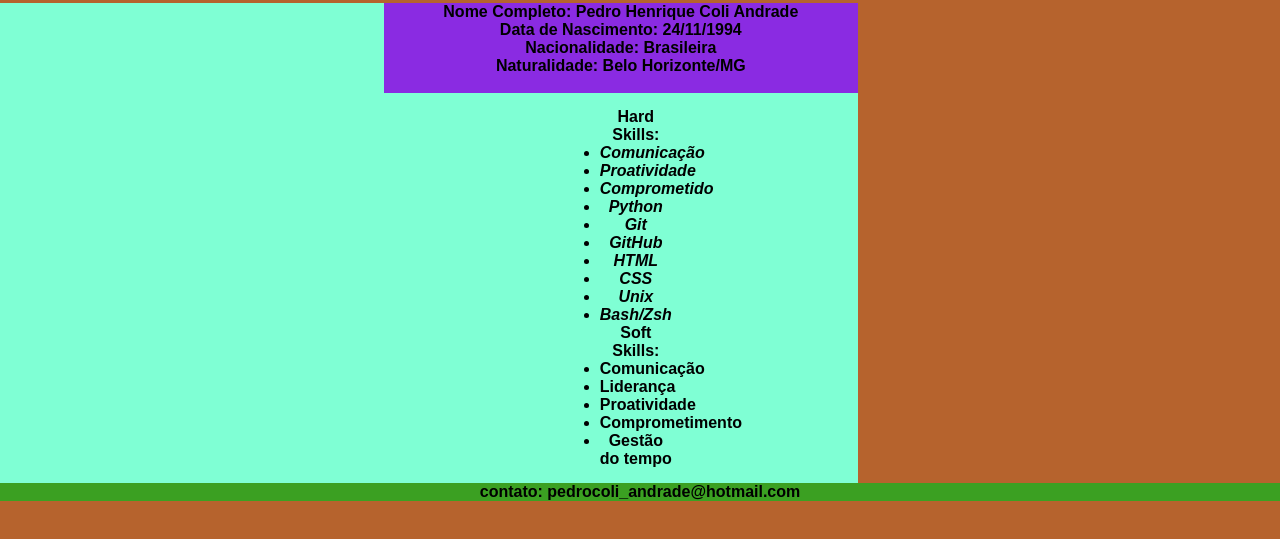
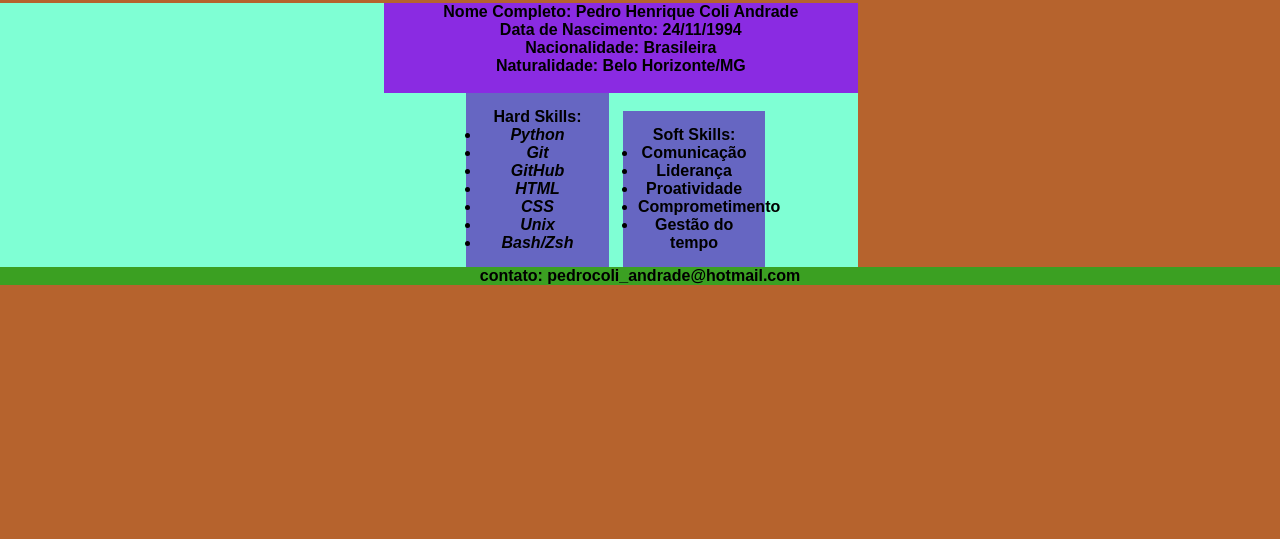
Before and after one commit to dropeko/dropeko.github.io, a plain HTML site: page index.html in a window 1280 px wide. Shown: the part 57-596 px from the top of the page. Drawn offline with Linux system fonts and the light colour scheme.

Commit message:
Configurando pagina de portifólio

```diff
--- a/index.html
+++ b/index.html
@@ -20,15 +20,12 @@
     </header>
     <main class="main-content">
         <section class="personalinfo">
-            <p id="nome"><strong>Nome Completo: Pedro Henrique Coli Andrade<br> Data de Nascimento: 24/11/1994 <br>
-            Nacionalidade: Brasileira <br> Naturalidade: Belo Horizonte/MG</strong></p><br>
+            <p><strong>Nome Completo: Pedro Henrique Coli Andrade<br> Data de Nascimento: 24/11/1994 <br>
+            Nacionalidade: Brasileira<br> Naturalidade: Belo Horizonte/MG</strong></p><br>
         </section>
         <section class="abilities">
-            <ul class="hardskills">
+            <ul class="skills">
                 <strong>Hard Skills:
-                <em><li>Comunicação</li></em>
-                <em><li>Proatividade</li></em>
-                <em><li>Comprometido</li></em>
                 <em><li>Python</li></em>
                 <em><li>Git</li></em>
                 <em><li>GitHub</li></em>
@@ -37,15 +34,13 @@
                 <em><li>Unix</li></em>
                 <em><li>Bash/Zsh</li></em></strong>
             </ul>
-            <ul class="softskills">
+            <ul class="skills">
                 <strong>Soft Skills:
                     <li>Comunicação</li>
                     <li>Liderança</li>
                     <li>Proatividade</li>
                     <li>Comprometimento</li>
                     <li>Gestão do tempo</li>
-
-
                 </strong>
 
             </ul>
--- a/style.css
+++ b/style.css
@@ -34,7 +34,8 @@ body{
     background-color: blueviolet;
 }
 
-.abilities{
+.skills{
+    background-color: rgb(102, 102, 194);
     display: inline-block;
     width: 30%;
     margin-right: 10px;
```
